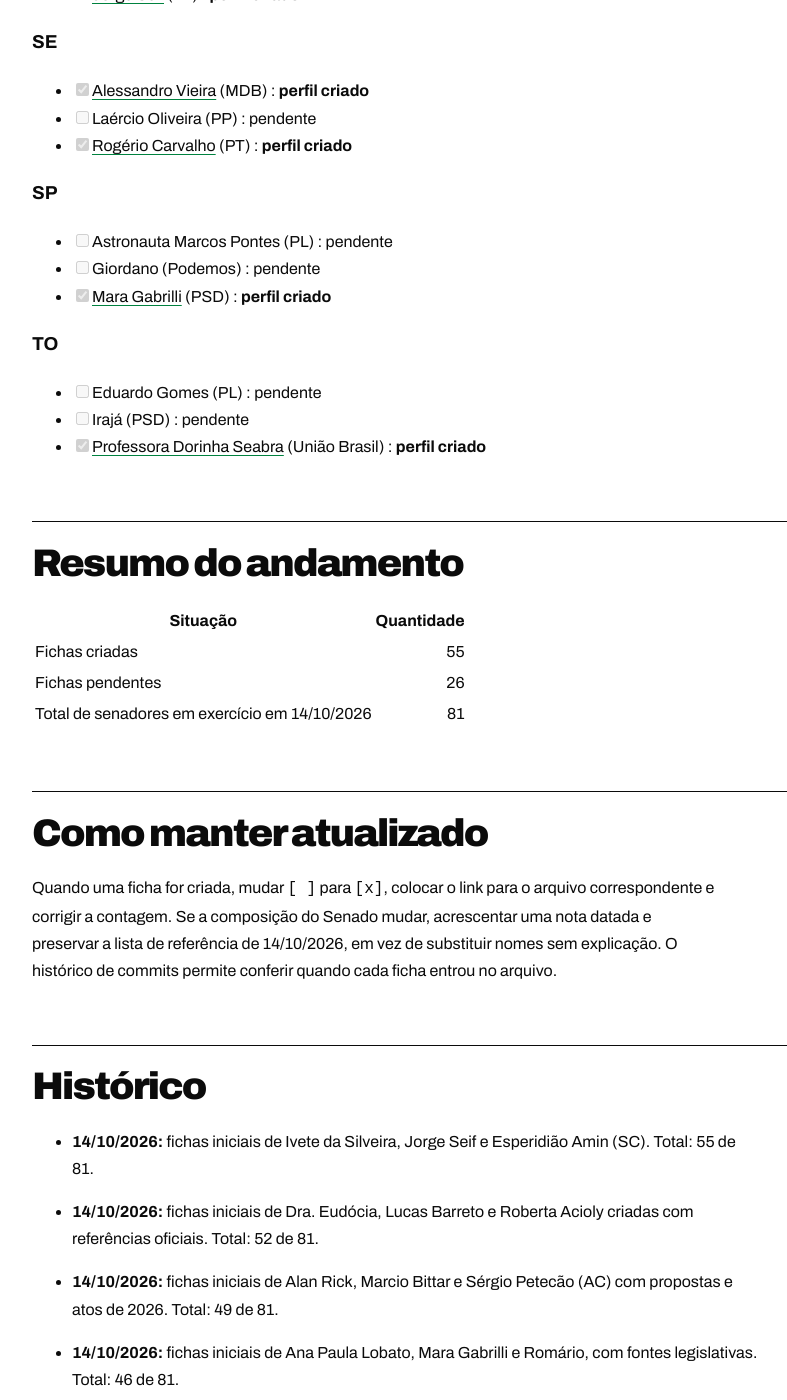
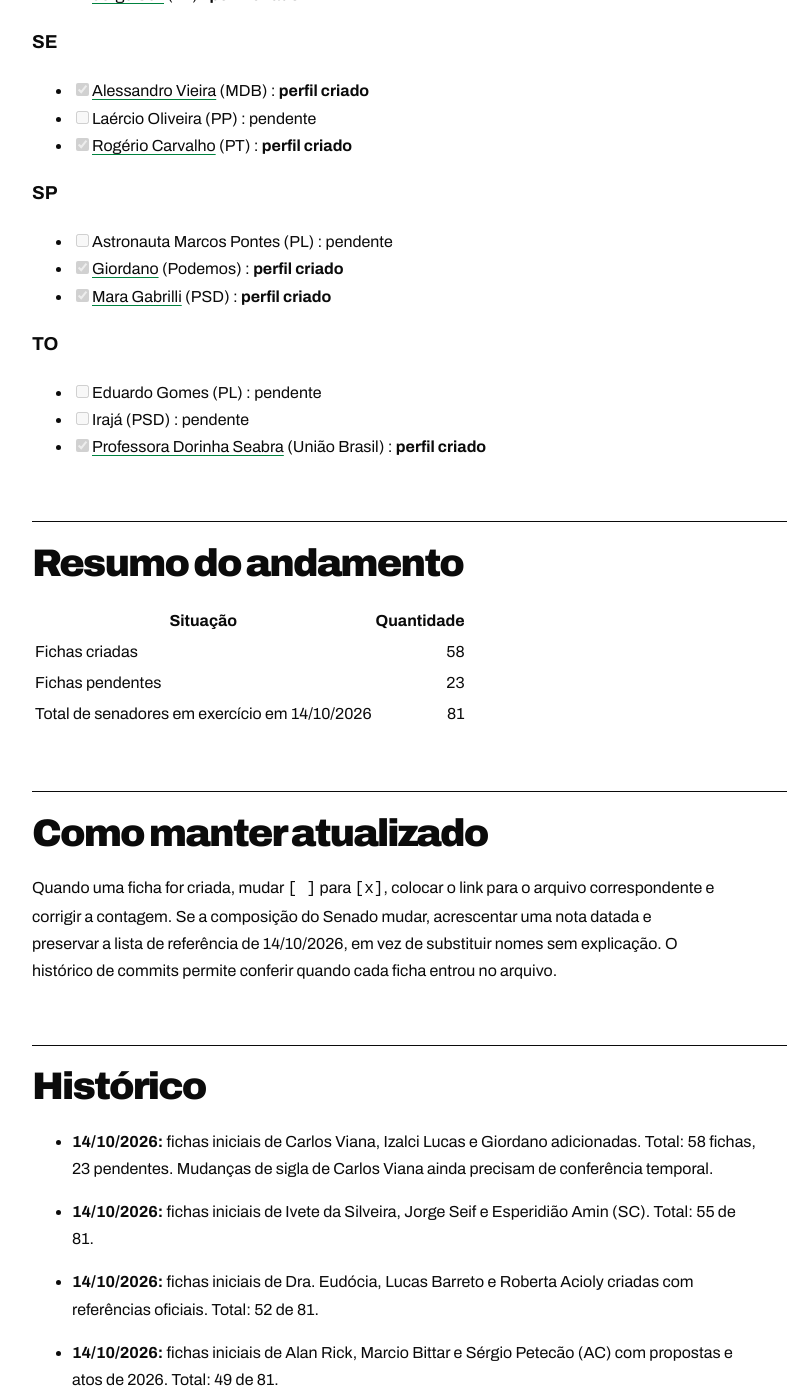
Before and after one commit to leorruas/senadores-deputados, a Jekyll site: the page built from parlamentares/senadores/ACOMPANHAMENTO.md, in a window 1280 px wide and 1400 px high, scrolled down 4614 px. Shown: the whole window, without its empty margins (133-920 px from the left). Built offline with Jekyll 4.4.1, drawn with Linux system fonts in a browser that asks for light colours; some of the changed text lies outside the part shown.

Commit message:
docs: registra 58 de 81 perfis do Senado

```diff
--- a/parlamentares/senadores/ACOMPANHAMENTO.md
+++ b/parlamentares/senadores/ACOMPANHAMENTO.md
@@ -9,7 +9,7 @@
 
 **Data da lista:** 14/10/2026, 15h42 (horário informado pelo Senado).
 **Última atualização do controle:** 14/10/2026.
-**Andamento:** **55 perfis criados** e **26 ainda não iniciados**.
+**Andamento:** **58 perfis criados** e **23 ainda não iniciados**.
 
 Esta é a lista dos **81 senadores em exercício** na data acima, agrupados por estado. Inclui os suplentes que ocupavam uma cadeira naquele momento. A composição do Senado pode mudar com licenças e substituições. Estar nesta lista significa poder participar das deliberações, **não que o parlamentar tenha votado na PEC 221/2019**.
 
@@ -60,7 +60,7 @@
 ### DF
 
 - [x] [Damares Alves](https://github.com/leorruas/senadores-deputados/blob/main/parlamentares/senadores/damares-alves-republicanos-df.md) (Republicanos) : **perfil criado**
-- [ ] Izalci Lucas (PL) : pendente
+- [x] [Izalci Lucas](https://github.com/leorruas/senadores-deputados/blob/main/parlamentares/senadores/izalci-lucas-pl-df.md) (PL) : **perfil criado**
 - [ ] Leany Lemos (PSB) : pendente
 
 ### ES
@@ -83,7 +83,7 @@
 
 ### MG
 
-- [ ] Carlos Viana (PSD) : pendente
+- [x] [Carlos Viana](https://github.com/leorruas/senadores-deputados/blob/main/parlamentares/senadores/carlos-viana-psd-mg.md) (PSD) : **perfil criado**
 - [x] [Cleitinho](https://github.com/leorruas/senadores-deputados/blob/main/parlamentares/senadores/cleitinho-republicanos-mg.md) (Republicanos) : **perfil criado**
 - [ ] Renzo Braz (PP) : pendente
 
@@ -174,7 +174,7 @@
 ### SP
 
 - [ ] Astronauta Marcos Pontes (PL) : pendente
-- [ ] Giordano (Podemos) : pendente
+- [x] [Giordano](https://github.com/leorruas/senadores-deputados/blob/main/parlamentares/senadores/giordano-podemos-sp.md) (Podemos) : **perfil criado**
 - [x] [Mara Gabrilli](https://github.com/leorruas/senadores-deputados/blob/main/parlamentares/senadores/mara-gabrilli-psd-sp.md) (PSD) : **perfil criado**
 
 ### TO
@@ -187,8 +187,8 @@
 
 | Situação | Quantidade |
 | --- | ---: |
-| Fichas criadas | 55 |
-| Fichas pendentes | 26 |
+| Fichas criadas | 58 |
+| Fichas pendentes | 23 |
 | Total de senadores em exercício em 14/10/2026 | 81 |
 
 ## Como manter atualizado
@@ -196,6 +196,8 @@
 Quando uma ficha for criada, mudar `[ ]` para `[x]`, colocar o link para o arquivo correspondente e corrigir a contagem. Se a composição do Senado mudar, acrescentar uma nota datada e preservar a lista de referência de 14/10/2026, em vez de substituir nomes sem explicação. O histórico de commits permite conferir quando cada ficha entrou no arquivo.
 
 ## Histórico
+
+- **14/10/2026:** fichas iniciais de Carlos Viana, Izalci Lucas e Giordano adicionadas. Total: 58 fichas, 23 pendentes. Mudanças de sigla de Carlos Viana ainda precisam de conferência temporal.
 
 - **14/10/2026:** fichas iniciais de Ivete da Silveira, Jorge Seif e Esperidião Amin (SC). Total: 55 de 81.
 
```
